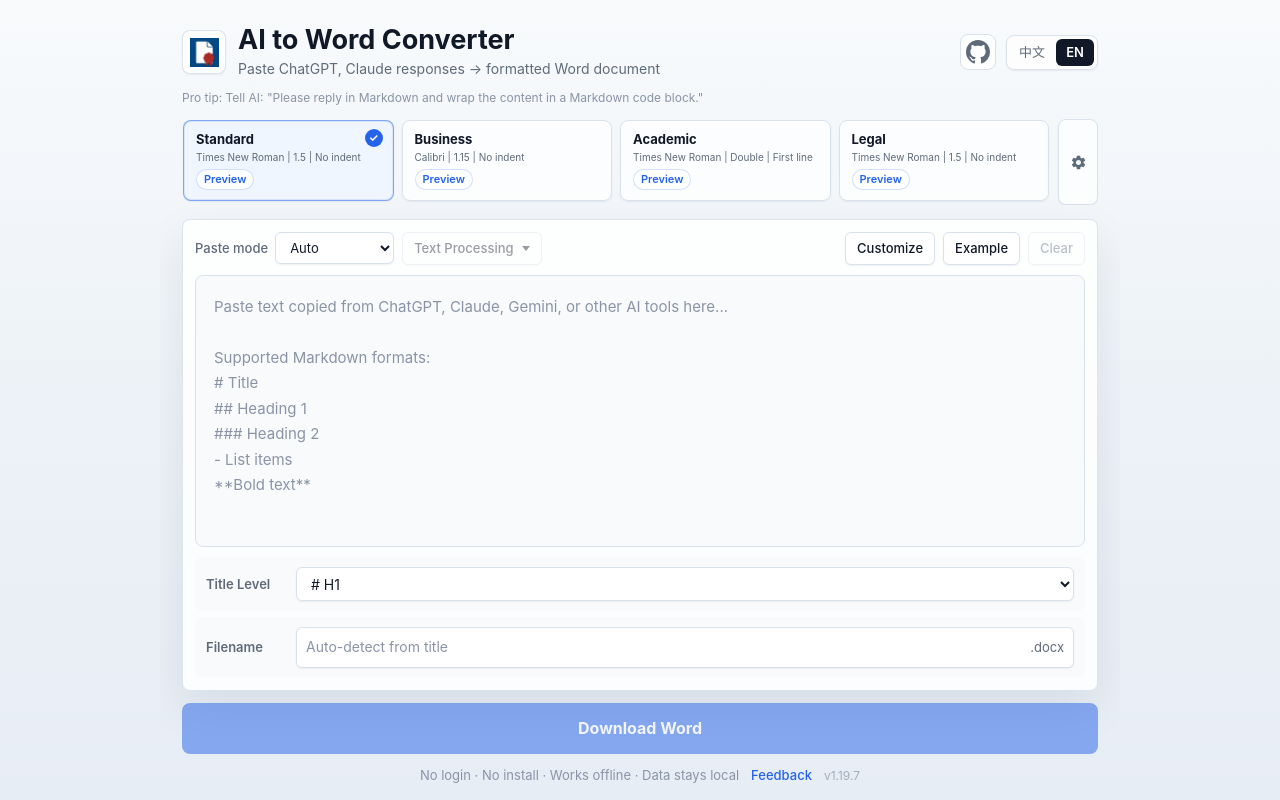
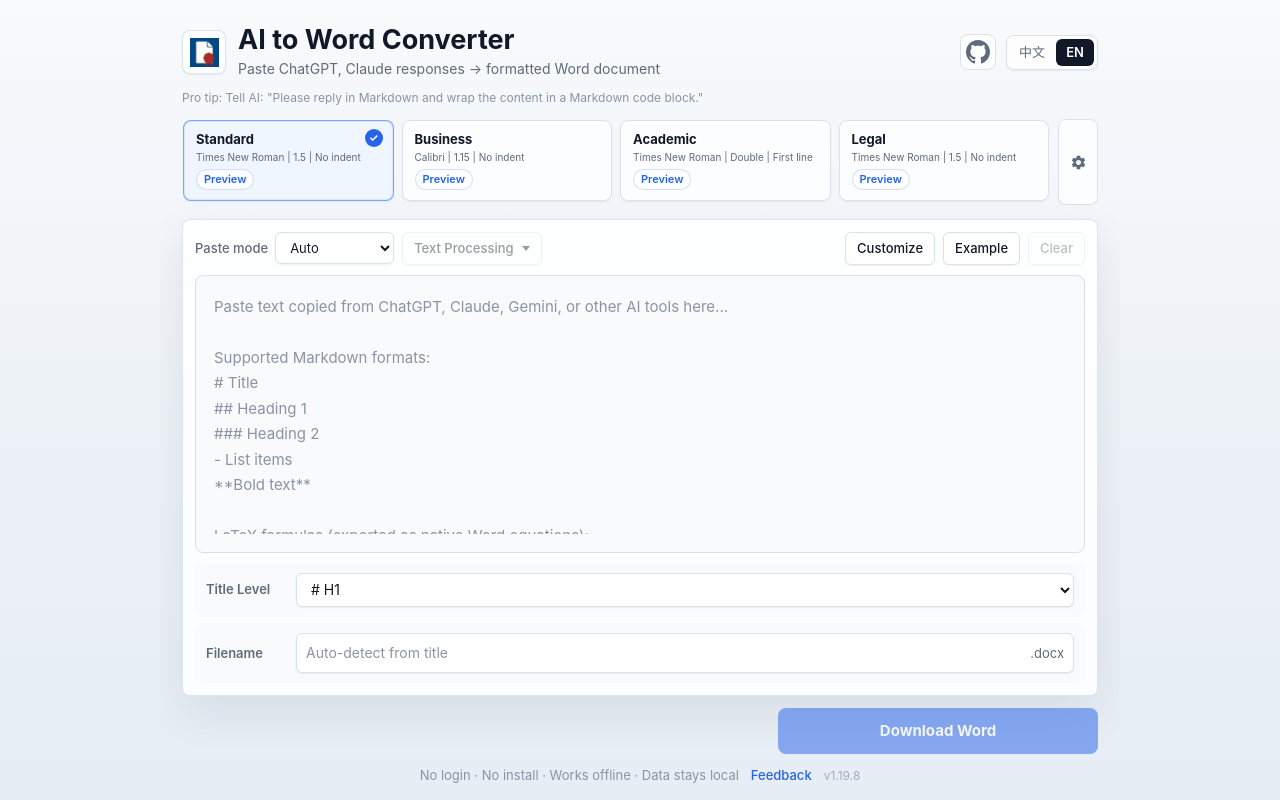
Before and after one commit to shrektan/formaldoc, a React (Vite) app: page / in a window 1280 px wide. Built offline with nearby package versions, Linux system fonts and the light colour scheme; what turndown-plugin-gfm would draw is missing.

Commit message:
fix: reduce desktop download button size

```diff
--- a/package.json
+++ b/package.json
@@ -1,7 +1,7 @@
 {
   "name": "formaldoc",
   "description": "Convert Markdown into professionally formatted DOCX files for Chinese and English documents.",
-  "version": "1.19.7",
+  "version": "1.19.8",
   "type": "module",
   "files": [
     "dist-package"
--- a/src/styles/app.css
+++ b/src/styles/app.css
@@ -556,8 +556,8 @@
 .generate-btn {
   flex: 0 0 auto;
   width: 100%;
-  min-height: 50px;
-  padding: 13px 22px;
+  min-height: 48px;
+  padding: 12px 22px;
   font-size: 16px;
   font-weight: 700;
   color: white;
@@ -1027,6 +1027,14 @@
     padding-top: 20px;
   }
 
+  .generate-btn {
+    align-self: flex-end;
+    width: min(100%, 320px);
+    min-height: 46px;
+    padding: 11px 20px;
+    font-size: 15px;
+  }
+
   .editor-container,
   .content-textarea {
     min-height: 260px;
```
Also changed, not shown: .project/CONTEXT.md, 1 other file (tests, documents, lock files or other folders).
